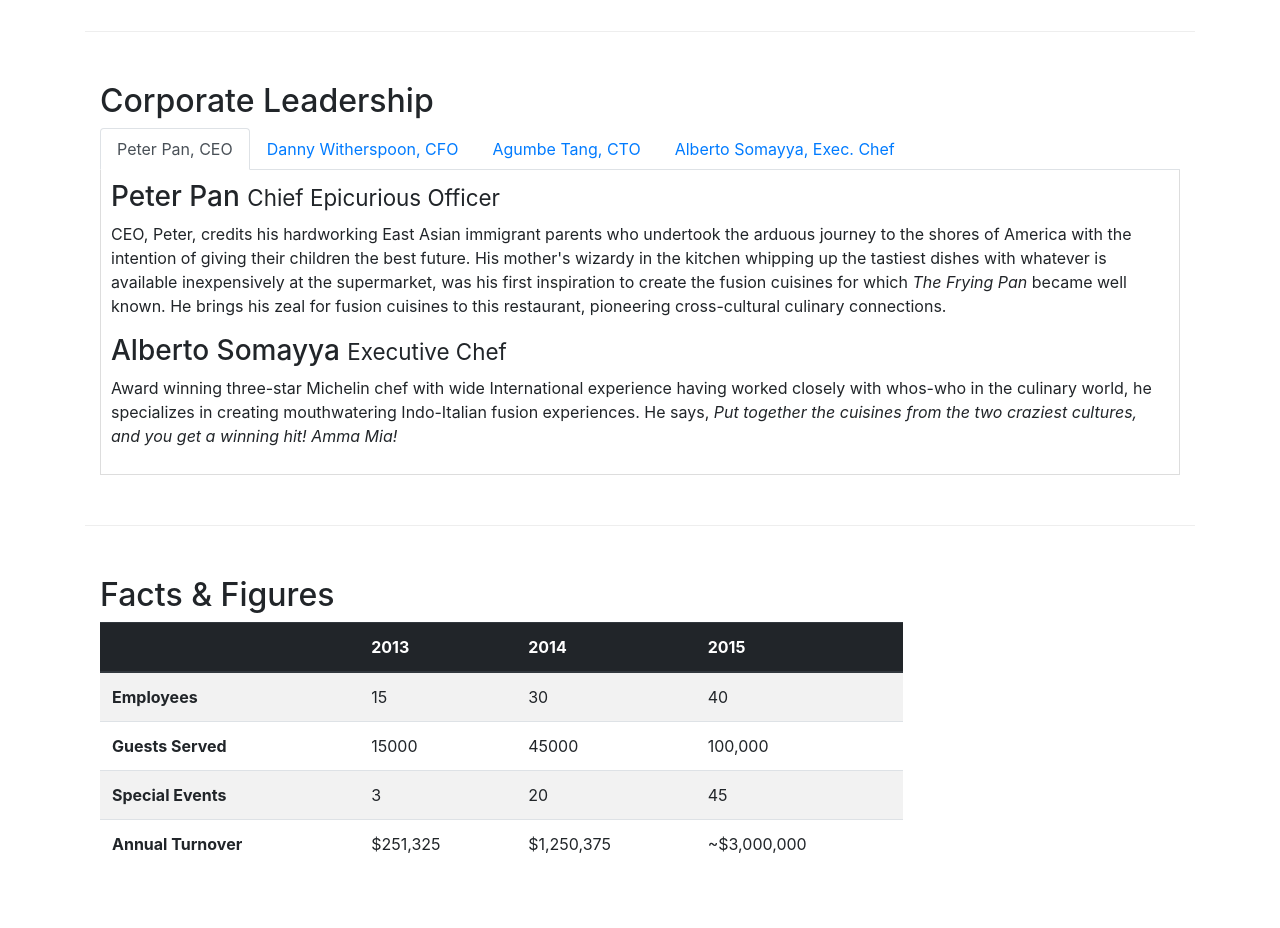
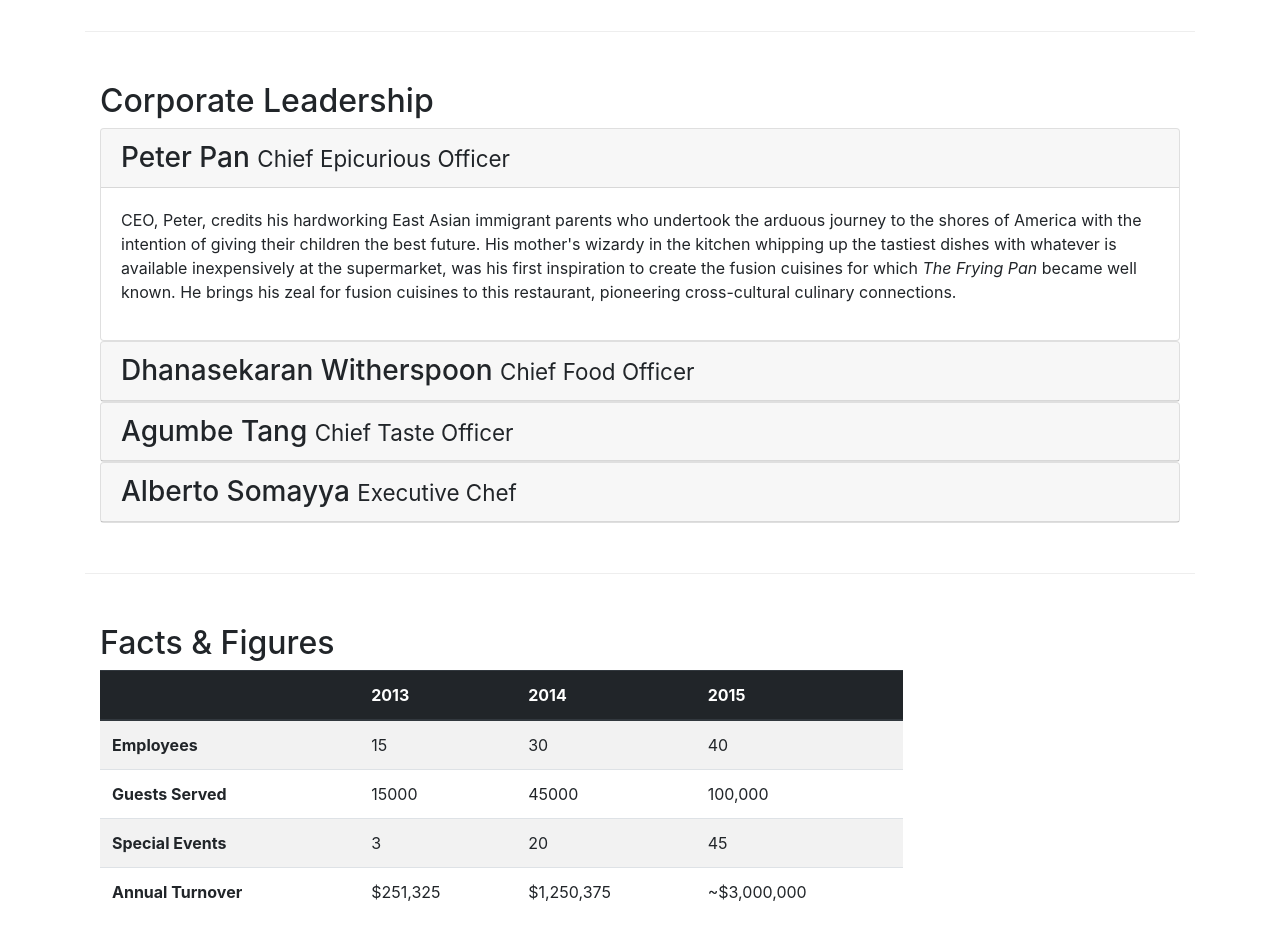
Before and after one commit to and-yida/front-end-web-UI-frameworks-and-tools-bootstrap-treino, a website: page aboutus.html in a window 1280 px wide. Shown: the part 940-1868 px from the top of the page. Drawn offline with nearby package versions, Linux system fonts and the light colour scheme.

Commit message:
Accordion

```diff
--- a/aboutus.html
+++ b/aboutus.html
@@ -101,45 +101,66 @@
         <div class="row row-content">
             <div class="col-12">
                 <h2>Corporate Leadership</h2>
-                <ul class="nav nav-tabs">
-                    <li class="nav-item">
-                      <a class="nav-link active" href="#peter"
-                        role="tab" data-toggle="tab">Peter Pan, CEO</a>
-                    </li>
-                    <li class="nav-item">
-                      <a class="nav-link" href="#danny" role="tab"
-                        data-toggle="tab">Danny Witherspoon, CFO</a>
-                    </li>
-                    <li class="nav-item">
-                      <a class="nav-link" href="#agumbe"role="tab"
-                        data-toggle="tab">Agumbe Tang, CTO</a>
-                    </li>
-                    <li class="nav-item">
-                      <a class="nav-link" href="#alberto" role="tab"
-                        data-toggle="tab">Alberto Somayya, Exec. Chef</a>
-                    </li>
-                </ul>
-
-                <div class="tab-content">
-                    <div role="tabpanel" class="tab-pane fade show active" id="peter">
-                        <h3>Peter Pan <small>Chief Epicurious Officer</small></h3>
-                        <p><span class="d-none d-sm-block"> CEO, Peter, credits his hardworking East Asian immigrant parents who undertook the arduous journey to the shores of America with the intention of giving their children the best future. His mother's wizardy in the kitchen whipping up the tastiest dishes with whatever is available inexpensively at the supermarket, was his first inspiration to create the fusion cuisines for which <em>The Frying Pan</em> became well known. He brings his zeal for fusion cuisines to this restaurant, pioneering cross-cultural culinary connections.</span></p>
+                <div id="accordion">
+                    <div class="card">
+                        <div class="card-header" role="tab" id="peterhead">
+                        <h3 class="mb-0">
+                            <a data-toggle="collapse" data-target="#peter">
+                            Peter Pan <small>Chief Epicurious Officer</small>
+                            </a>
+                        </h3>
+                        </div>
+                        <div class="collapse show" id="peter" data-parent="#accordion">
+                            <div class="card-body">
+                                <p class="d-none d-sm-block">CEO, Peter, credits his hardworking East Asian immigrant parents who undertook the arduous journey to the shores of America with the intention of giving their children the best future. His mother's wizardy in the kitchen whipping up the tastiest dishes with whatever is available inexpensively at the supermarket, was his first inspiration to create the fusion cuisines for which <em>The Frying Pan</em> became well known. He brings his zeal for fusion cuisines to this restaurant, pioneering cross-cultural culinary connections.</p>
+                            </div>
+                        </div>
                     </div>
-                    <div role="tabpanel" class="tab-pane fade" id="danny">
-                        <h3>Dhanasekaran Witherspoon <small>Chief Food Officer</small></h3>
-                        <p><span class="d-none d-sm-block"> CFO, Danny, as he is affectionately referred to by his colleagues, comes from a long established family tradition in farming and produce. His experiences growing up on a farm in the Australian outback gave him great appreciation for varieties of food sources. As he puts it in his own words, <em>Everything that runs, wins, and everything that stays, pays!</em></span></p>
+                    <div class="card">
+                        <div class="card-header" role="tab" id="dannyhead">
+                            <h3 class="mb-0">
+                                <a class="collapsed" data-toggle="collapse" data-target="#danny">
+                                Dhanasekaran Witherspoon <small>Chief Food Officer</small>
+                                </a>
+                            </h3>
                         </div>
-                    <div role="tabpanel" class="tab-pane fade" id="agumbe">
-                        <h3>Agumbe Tang <small>Chief Taste Officer</small></h3>
-                        <p><span class="d-none d-sm-block">Blessed with the most discerning gustatory sense, Agumbe, our CTO, personally ensures that every dish that we serve meets his exacting tastes. Our chefs dread the tongue lashing that ensues if their dish does not meet his exacting standards. He lives by his motto, <em>You click only if you survive my lick.</em></span></p>
+                        <div class="collapse" id="danny" data-parent="#accordion">
+                            <div class="card-body">
+                                <p class="d-none d-sm-block">CFO, Danny, as he is affectionately referred to by his colleagues, comes from a long established family tradition in farming and produce. His experiences growing up on a farm in the Australian outback gave him great appreciation for varieties of food sources. As he puts it in his own words, <em>Everything that runs, wins, and everything that stays, pays!</em></p>
+                            </div>
+                        </div>
                     </div>
-                    <div role="tabpanel" class="tab-pane fade show active" id="alberto">
-                        <h3>Alberto Somayya <small>Executive Chef</small></h3>
-                        <p><span class="d-none d-sm-block">Award winning three-star Michelin chef with wide International experience having worked closely with whos-who in the culinary world, he specializes in creating mouthwatering Indo-Italian fusion experiences. He says, <em>Put together the cuisines from the two craziest cultures, and you get a winning hit! Amma Mia!</em></span></p>
+                    <div class="card">
+                        <div class="card-header" role="tab" id="agumbehead">
+                        <h3 class="mb-0">
+                            <a class="collapsed" data-toggle="collapse" data-target="#agumbe">
+                            Agumbe Tang <small>Chief Taste Officer</small>
+                            </a>
+                        </h3>
+                        </div>
+                        <div class="collapse" id="agumbe" data-parent="#accordion">
+                            <div class="card-body">
+                                <p class="d-none d-sm-block">Blessed with the most discerning gustatory sense, Agumbe, our CTO, personally ensures that every dish that we serve meets his exacting tastes. Our chefs dread the tongue lashing that ensues if their dish does not meet his exacting standards. He lives by his motto, <em>You click only if you survive my lick.</em></p>
+                            </div>
+                        </div>
+                    </div>
+                    <div class="card">
+                        <div class="card-header" role="tab" id="albertohead">
+                        <h3 class="mb-0">
+                            <a class="collapsed" data-toggle="collapse" data-target="#alberto">
+                            Alberto Somayya <small>Executive Chef</small>
+                            </a>
+                        </h3>
+                        </div>
+                        <div class="collapse" id="alberto" data-parent="#accordion">
+                            <div class="card-body">
+                                <p class="d-none d-sm-block">Award winning three-star Michelin chef with wide International experience having worked closely with whos-who in the culinary world, he specializes in creating mouthwatering Indo-Italian fusion experiences. He says, <em>Put together the cuisines from the two craziest cultures, and you get a winning hit! Amma Mia!</em></p>
+                            </div>
+                        </div>
                     </div>
                 </div>
             </div>
-       </div>
+        </div>
 
        <div class="row row-content">
            <div class="col-12 col-sm-9">
```
